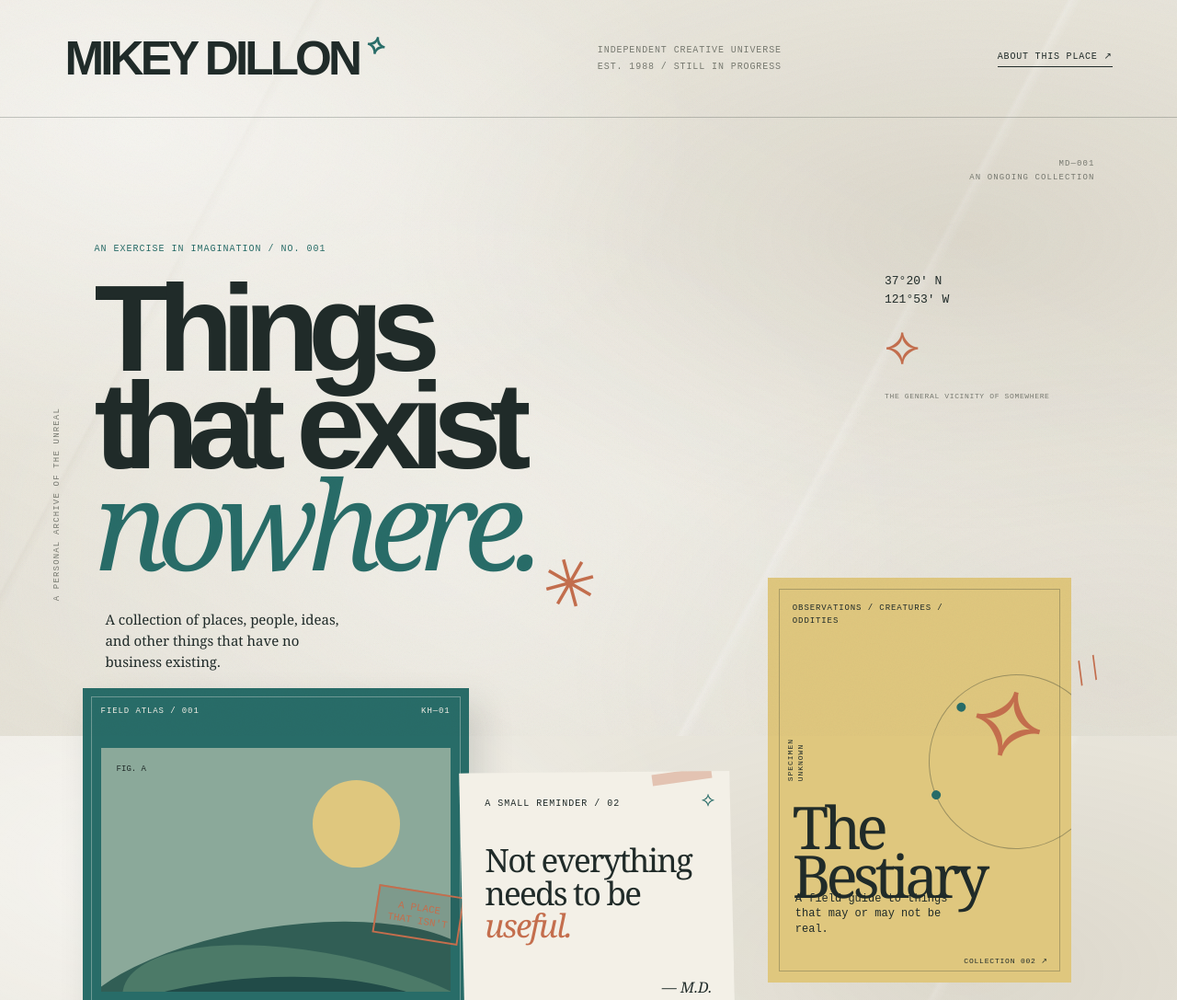
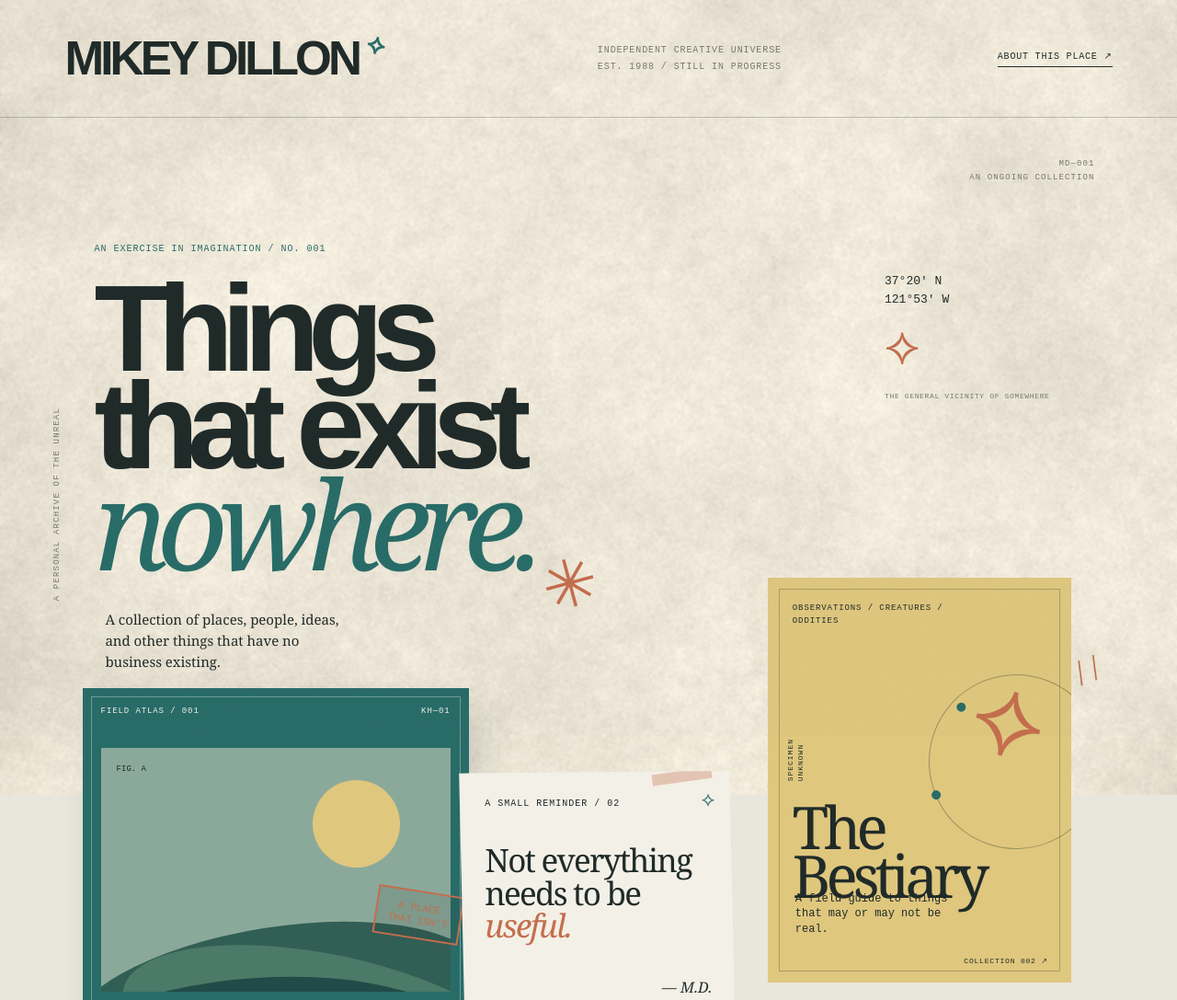
Before and after one commit to mtdillon310/mikeydillon-website, a plain HTML site: page index.html in a window 1280 px wide. Shown: the top 1087 px of the page at 92% size. Drawn offline with Linux system fonts and the light colour scheme.

Commit message:
Update styles.css

```diff
--- a/styles.css
+++ b/styles.css
@@ -1,7 +1,7 @@
 
 /* -----------------------------------------
    M I K E Y  D I L L O N
-   VERSION 2.2 — THE SKETCHBOOK
+   VERSION 2.3 — THE SKETCHBOOK
 ------------------------------------------ */
 
 :root {
@@ -21,6 +21,9 @@
   --serif: Georgia, "Times New Roman", serif;
   --sans: Arial, Helvetica, sans-serif;
   --mono: "Courier New", monospace;
+
+  /* Updated by JavaScript for the paper parallax effect */
+  --paper-parallax-y: 0px;
 }
 
 * {
@@ -32,50 +35,52 @@ html {
 }
 
 body {
+  position: relative;
+  isolation: isolate;
   margin: 0;
-  background-color: var(--paper);
-  background-image:
-    radial-gradient(
-      ellipse at 12% 18%,
-      rgba(255, 255, 255, 0.48),
-      transparent 38%
-    ),
-    radial-gradient(
-      ellipse at 82% 32%,
-      rgba(126, 111, 84, 0.12),
-      transparent 42%
-    ),
-    radial-gradient(
-      ellipse at 38% 75%,
-      rgba(255, 255, 255, 0.32),
-      transparent 45%
-    ),
-    radial-gradient(
-      ellipse at 95% 92%,
-      rgba(125, 108, 81, 0.09),
-      transparent 35%
-    ),
-    linear-gradient(
-      118deg,
-      transparent 20%,
-      rgba(112, 98, 76, 0.045) 20.2%,
-      transparent 20.8%,
-      transparent 68%,
-      rgba(255, 255, 255, 0.25) 68.3%,
-      transparent 69%
-    ),
-    linear-gradient(
-      28deg,
-      rgba(115, 99, 73, 0.035),
-      transparent 25%,
-      rgba(255, 255, 255, 0.18) 55%,
-      transparent 75%
-    );
-  background-attachment: fixed;
+  background: var(--paper);
   color: var(--ink);
   font-family: var(--sans);
   overflow-x: hidden;
 }
+
+/* REAL PAPER TEXTURE
+   The image is a fixed background layer.
+   It sits behind the collage and moves subtly
+   at a different speed from the page content.
+*/
+
+body::before {
+  content: "";
+  position: fixed;
+  inset: -8vh 0;
+  z-index: 0;
+  pointer-events: none;
+
+  background-image:
+    linear-gradient(
+      rgba(233, 230, 220, 0.17),
+      rgba(233, 230, 220, 0.17)
+    ),
+    url("./sketchbook-paper-texture.jpg");
+
+  background-size: cover;
+  background-position: center center;
+  background-repeat: no-repeat;
+
+  transform: translate3d(0, var(--paper-parallax-y), 0);
+  will-change: transform;
+}
+
+/* Keep the actual website content above the paper layer */
+
+.masthead,
+.collage {
+  position: relative;
+  z-index: 1;
+}
+
+/* LINKS AND SELECTION */
 
 a {
   color: inherit;
@@ -151,6 +156,7 @@ a {
 
 .collage {
   position: relative;
+  z-index: 1;
   max-width: 1800px;
   min-height: 3020px;
   margin: 0 auto;
@@ -1350,10 +1356,6 @@ a {
   .footer-symbol {
     font-size: 20px;
   }
-
-  body {
-    background-attachment: scroll;
-  }
 }
 
 /* ACCESSIBILITY — REDUCED MOTION */
@@ -1365,6 +1367,10 @@ a {
     scroll-behavior: auto !important;
     transition-duration: 0.01ms !important;
     animation-duration: 0.01ms !important;
+  }
+
+  body::before {
+    transform: none !important;
   }
 }
 
```
